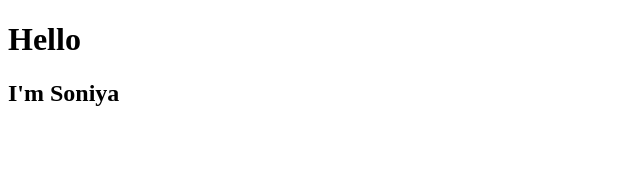
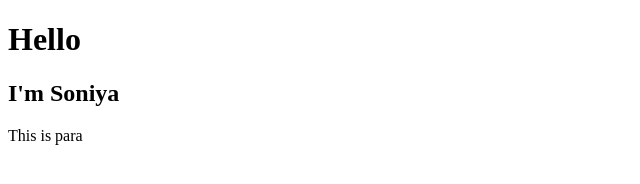
Before and after one commit to SoniyaShaik777/Cyber, a plain HTML site: page index.html in a window 1280 px wide. Shown: the full height of the page, 0-640 px from the left. Drawn offline with Linux system fonts and the light colour scheme.

Commit message:
feat: version2

```diff
--- a/index.html
+++ b/index.html
@@ -3,10 +3,11 @@
 <head>
     <meta charset="UTF-8">
     <meta name="viewport" content="width=device-width, initial-scale=1.0">
-    <title>Document</title>
+    <title>Sample-Git</title>
 </head>
 <body>
     <h1>Hello</h1>
     <h2>I'm Soniya</h2>
+     <p>This is para</p>
 </body>
 </html>
```
